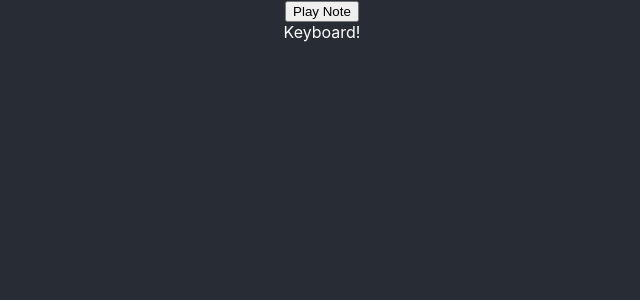
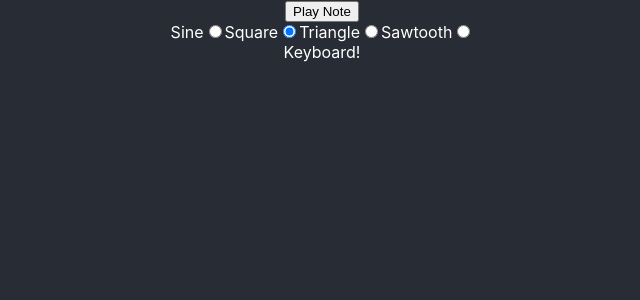
Before and after one commit to paavanb/monosynth, a React (Create React App) app: page / in a window 1280 px wide. Both pictures are taken after a click on the button "Start Synth". Shown: the top 300 px of the page, without its empty margins (318-958 px from the left). Built offline with nearby package versions, Linux system fonts and the light colour scheme.

Commit message:
Add LFO component with wave type selector.

```diff
--- a/src/MonoSynth/Keyboard.tsx
+++ b/src/MonoSynth/Keyboard.tsx
@@ -4,6 +4,7 @@ import * as Tone from 'tone'
 
 import { Dictionary } from '../types'
 
+// Intuition: Hands should feel comfortable on home row. Spacebar is middle C.
 const KEYMAP: Dictionary<string, string> = {
   q: 'Fb3',
   a: 'F3',
@@ -35,19 +36,17 @@ export default function Keyboard(props: KeyboardProps): JSX.Element {
   const playNote = useCallback(
     (evt: KeyboardEvent) => {
       const note = KEYMAP[evt.key]
-      if (note !== undefined) {
-        const now = Tone.now()
-        synth.triggerAttack(note, now)
+      if (note !== undefined && note !== activeNote) {
+        synth.triggerAttack(note)
         setActiveNote(note)
       }
     },
-    [synth]
+    [synth, activeNote]
   )
 
   const releaseNote = useCallback(
     (evt: KeyboardEvent) => {
-      const now = Tone.now()
-      synth.triggerRelease(now)
+      synth.triggerRelease()
       setActiveNote(null)
     },
     [synth]
--- /dev/null
+++ b/src/MonoSynth/LFO.tsx
@@ -0,0 +1,68 @@
+import React from 'react'
+import { useCallback, useState } from 'react'
+import * as Tone from 'tone'
+
+type OscillatorType = 'sine' | 'square' | 'triangle' | 'sawtooth'
+
+interface LFOProps {
+  synth: Tone.MonoSynth
+}
+
+export default function LFO(props: LFOProps): JSX.Element {
+  const { synth } = props
+  const [oscType, setOscType] = useState<OscillatorType>('square')
+
+  const handleTypeChange = useCallback(
+    (evt: React.ChangeEvent<HTMLInputElement>) => {
+      const oscType = evt.target.value as OscillatorType
+      setOscType(oscType)
+      synth.oscillator.type = oscType
+    },
+    [synth.oscillator]
+  )
+
+  return (
+    <form>
+      <label>
+        Sine
+        <input
+          type="radio"
+          name="osc-type"
+          value="sine"
+          checked={oscType === 'sine'}
+          onChange={handleTypeChange}
+        />
+      </label>
+      <label>
+        Square
+        <input
+          type="radio"
+          name="osc-type"
+          value="square"
+          checked={oscType === 'square'}
+          onChange={handleTypeChange}
+        />
+      </label>
+      <label>
+        Triangle
+        <input
+          type="radio"
+          name="osc-type"
+          value="triangle"
+          checked={oscType === 'triangle'}
+          onChange={handleTypeChange}
+        />
+      </label>
+      <label>
+        Sawtooth
+        <input
+          type="radio"
+          name="osc-type"
+          value="sawtooth"
+          checked={oscType === 'sawtooth'}
+          onChange={handleTypeChange}
+        />
+      </label>
+    </form>
+  )
+}
--- a/src/MonoSynth/index.tsx
+++ b/src/MonoSynth/index.tsx
@@ -3,10 +3,11 @@ import { useMemo } from 'react'
 import * as Tone from 'tone'
 
 import Keyboard from './Keyboard'
+import LFO from './LFO'
 import cs from './styles.module.css'
 
 // Avoid lookAhead delay https://github.com/Tonejs/Tone.js/issues/306
-Tone.context.lookAhead = 0.01 // Avoid 0 to prevent "start time must be greater than previous start time error"?
+Tone.context.lookAhead = 0
 
 export default function MonoSynth(): JSX.Element {
   const synth = useMemo(() => {
@@ -15,17 +16,7 @@ export default function MonoSynth(): JSX.Element {
   }, [])
 
   return (
-    <div
-      className={cs.synthContainer}
-      onKeyDown={(evt) => {
-        const now = Tone.now()
-        synth.triggerAttack('C4', now)
-      }}
-      onKeyUp={(evt) => {
-        const now = Tone.now()
-        synth.triggerRelease(now)
-      }}
-    >
+    <div className={cs.synthContainer}>
       <button
         onMouseDown={() => {
           const now = Tone.now()
@@ -38,6 +29,7 @@ export default function MonoSynth(): JSX.Element {
       >
         Play Note
       </button>
+      <LFO synth={synth} />
       <Keyboard synth={synth} />
     </div>
   )
```
